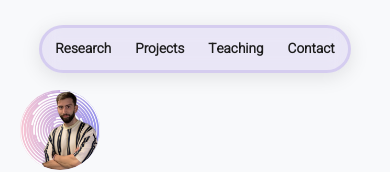
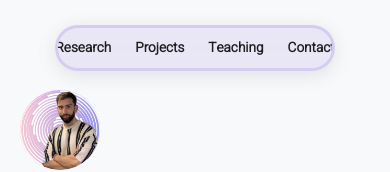
Before and after one commit to mjgm97/mjgm97.github.io, a React (Create React App) app: page / in a window 390 px wide. Shown: the top 172 px of the page. Built offline with nearby package versions, Linux system fonts and the light colour scheme.

Commit message:
navbar fix

```diff
--- a/src/components/common/styles/navBar.css
+++ b/src/components/common/styles/navBar.css
@@ -122,15 +122,15 @@
 /* === Responsive === */
 @media (max-width: 600px) {
 	.navbar {
-		margin-left: 10%;
-		margin-right: 10%;
+		margin-left: 20%;
+		margin-right: 20%;
 		width: 80%;
 		font-size: 80%;
 	}
 
 	.nav-background {
-		max-width: 90vw;
-		padding: 0 10px;
+		max-width: 80%;
+		height: 40px;
 	}
 
 	.nav-item {
```
